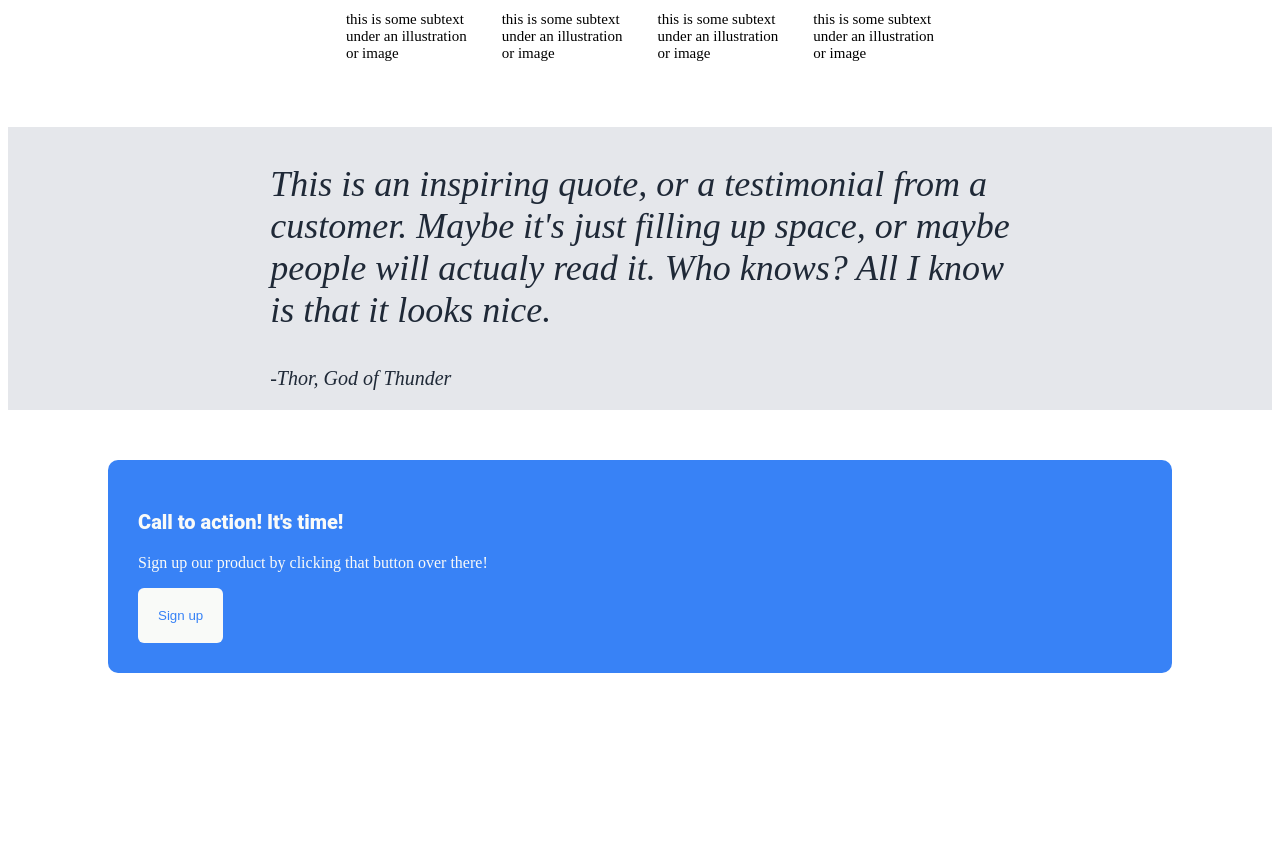
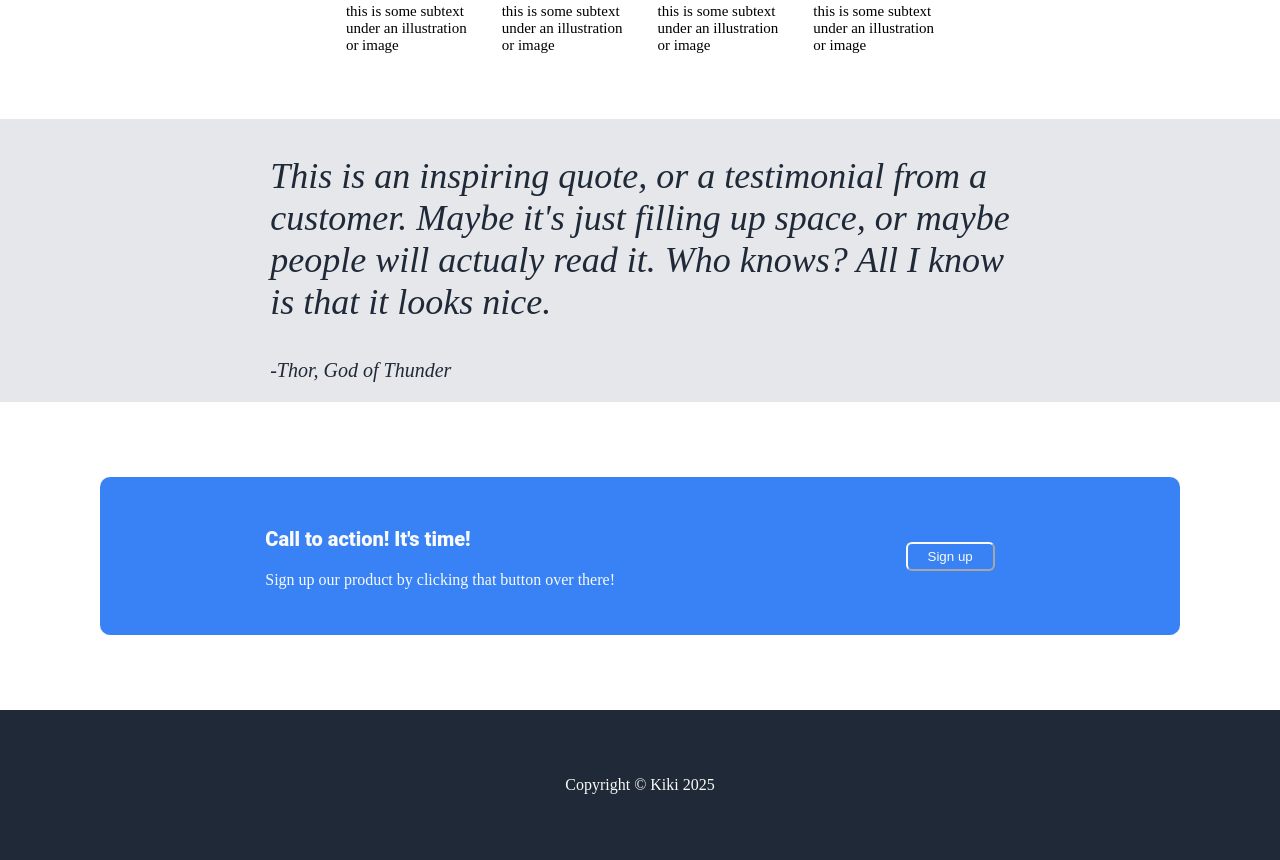
Before and after one commit to kderev/landing-page, a plain HTML site: page index.html in a window 1280 px wide. Shown: the part 637-1497 px from the top of the page. Before the commit the page ends 1360 px from the top, so only its background shows below. Drawn offline with Linux system fonts and the light colour scheme.

Commit message:
finito, + le body dans le css que j'avais oublié pour toucher les bords

```diff
--- a/index.html
+++ b/index.html
@@ -62,11 +62,15 @@
             <div class="ad">
                 <p class="first-line">Call to action! It's time!</p>
                 <p class="second-line">Sign up our product by clicking that button over there!</p>
-
-                    <button class="second-button"> Sign up</button>
-
+            </div>
+            <div class="second-button">
+                <button class="second-button"> Sign up</button>
             </div>
         </div>
+    </div>
+
+    <div class="footer">
+        <p class="copyright">Copyright © Kiki 2025</p>
     </div>
 
 
--- a/style.css
+++ b/style.css
@@ -1,3 +1,8 @@
+body{
+    margin: 0;
+    padding: 0;
+}
+
 .first-part{
     background-color: #1F2937;
 }
@@ -138,10 +143,14 @@ a:link{
 .ad-block{
     background-color: #3882F6;
     border-radius: 10px;
-    margin: 50px 100px;
+    margin: 75px 100px;
     padding: 30px;
     display: flex;
     justify-content: space-between;
+}
+
+.ad{
+    margin: auto;
 }
 
 .first-line{
@@ -159,14 +168,21 @@ a:link{
 }
 
 .second-button{
-    display: flex;
-    justify-content: flex-end;
+    color: #F9FAF8;
+    border-color: #F9FAF8;
+    border-radius: 6px;
+    padding: 5px 20px;
+    background-color: #3882F6;
+    margin: auto;
+}
+
+.footer{
+    background-color: #1F2937;
+    padding: 50px;
+    margin: auto;
     text-align: center;
-    color: #3882F6;
-    border:#F9FAF8;
-    border-radius: 6px;
-    background-color: #F9FAF8;
-    padding: 20px;
+}
 
-
+.copyright{
+    color: #F9FAF8;
 }
```
